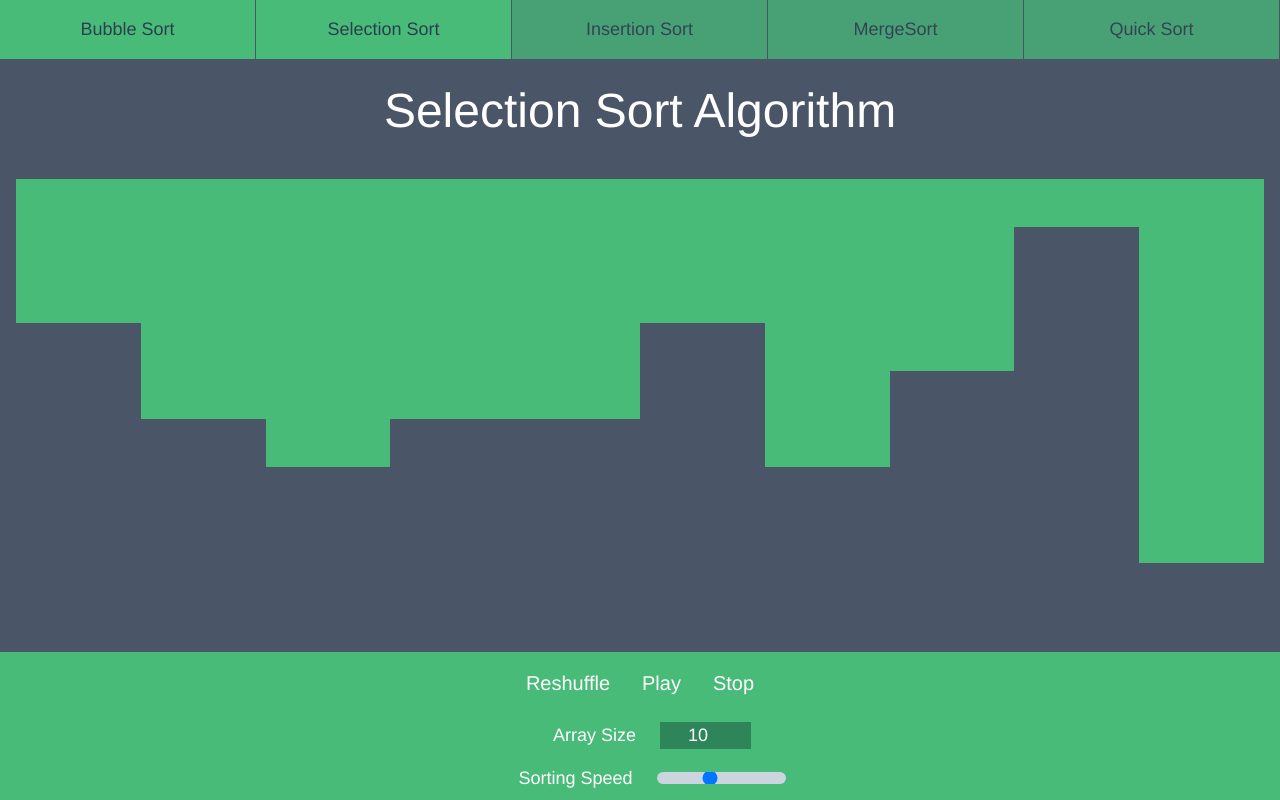
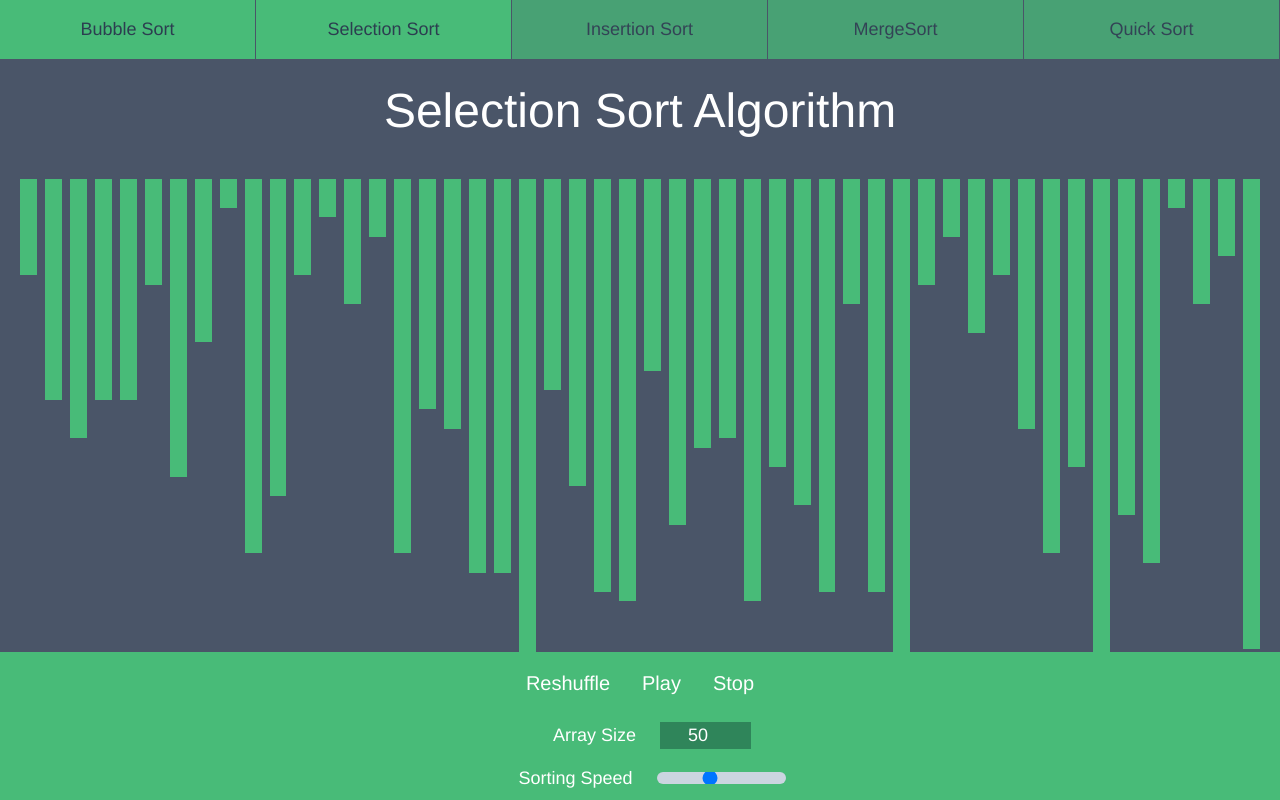
Before and after one commit to VanwildemeerschBrent/SortingVisualizer, a Vue app: page /selection-sort in a window 1280 px wide. Built offline with nearby package versions, Linux system fonts and the light colour scheme.

Commit message:
Update Layout of sorting

```diff
--- a/src/App.vue
+++ b/src/App.vue
@@ -32,7 +32,7 @@
 			<p class="p-4 text-5xl text-center">{{sortTitle.find(x=>x.path===$route.path).title}}</p>
 			<div class="flex inline-block w-full h-auto p-4 sorting_container" v-if="arrItems">
 				<div
-					class="flex-1 float-left bg-green-500 position-relative"
+					class="flex-1 float-left mx-1 bg-green-500 position-relative"
 					v-for="item in arrItems"
 					:key="item.id"
 					:style="item.style"
@@ -65,7 +65,7 @@
 
 		data() {
 			return {
-				arraySize: 10,
+				arraySize: 50,
 				arrItems: [],
 				sortingSpeed: 200,
 
--- a/src/mixins/sortMixin.js
+++ b/src/mixins/sortMixin.js
@@ -9,7 +9,7 @@ export default {
     },
 
     sleep() {
-      return new Promise((resolve) => setTimeout(resolve, this.sortingSpeed));
+      return new Promise((resolve) => setTimeout(resolve, 1000 / this.sortingSpeed));
     },
 
     arraySetWithoutIndexes(array, index, value) {
```
